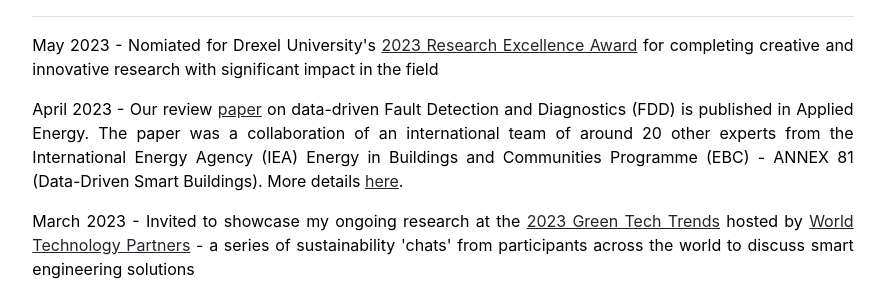
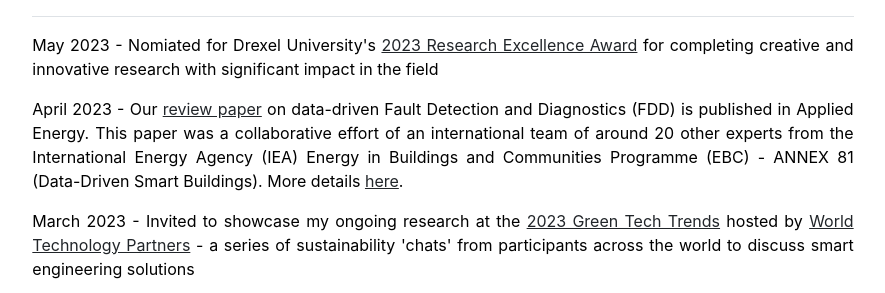
Before and after one commit to pradhanojas/pradhanojas.github.io, a Jekyll site: the page built from index.md, in a window 1280 px wide and 900 px high, scrolled down 1001 px. Shown: the part 161-454 px from the top of the window, without its empty margins (197-1082 px from the left). Built offline with Jekyll 4.4.1, drawn with Linux system fonts in a browser that asks for light colours.

Commit message:
Update home.html

```diff
--- a/_layouts/home.html
+++ b/_layouts/home.html
@@ -18,8 +18,8 @@ layout: default
 
     <p>May 2023 - Nomiated for Drexel University's <a href = "https://drexel.edu/graduatecollege/research-funding/excellence-awards/research-excellence/2023-research-winners/" target="blank">2023 Research Excellence Award</a> for completing creative and innovative research with significant impact in the field</p>
 
-    <p>April 2023 - Our review <a href = "https://www.sciencedirect.com/science/article/abs/pii/S030626192300394X?casa_token=iSwq750ki_sAAAAA:GNLNo12G1X9IPsOJe3t6pAWuALhNcdXWhlmg0alcPKbRSZZnKlnb2TBfoNBKYKYyI01RvlWK" target="blank">paper</a> on data-driven Fault Detection and Diagnostics (FDD) is published in Applied Energy. The paper was a collaboration of an international team of around 20 other experts from the International Energy Agency (IEA) Energy in Buildings and Communities Programme (EBC) - ANNEX 81 (Data-Driven Smart Buildings).
-      More details <a href = "https://www.sciencedirect.com/science/article/abs/pii/S030626192300394X" target="blank">here</a>.</p>
+    <p>April 2023 - Our <a href = "https://www.sciencedirect.com/science/article/abs/pii/S030626192300394X" target="blank">review paper</a> on data-driven Fault Detection and Diagnostics (FDD) is published in Applied Energy. This paper was a collaborative effort of an international team of around 20 other experts from the International Energy Agency (IEA) Energy in Buildings and Communities Programme (EBC) - ANNEX 81 (Data-Driven Smart Buildings).
+      More details <a href = "https://research.coe.drexel.edu/caee/bseg/news/bsegs-comprehensive-review-of-data-driven-fdd-featured-in-applied-energy-journal/" target="blank">here</a>.</p>
 
     <p>March 2023 - Invited to showcase my ongoing research at the <a href = "https://worldtechnologypartners.org/green-tech-trends-showcase-2023" target="blank">2023 Green Tech Trends</a> hosted by <a href = "https://www.worldtechnologypartners.org" target="blank">World Technology Partners</a> - a series of sustainability 'chats' from participants across the world to discuss smart engineering solutions</p>
 
```
